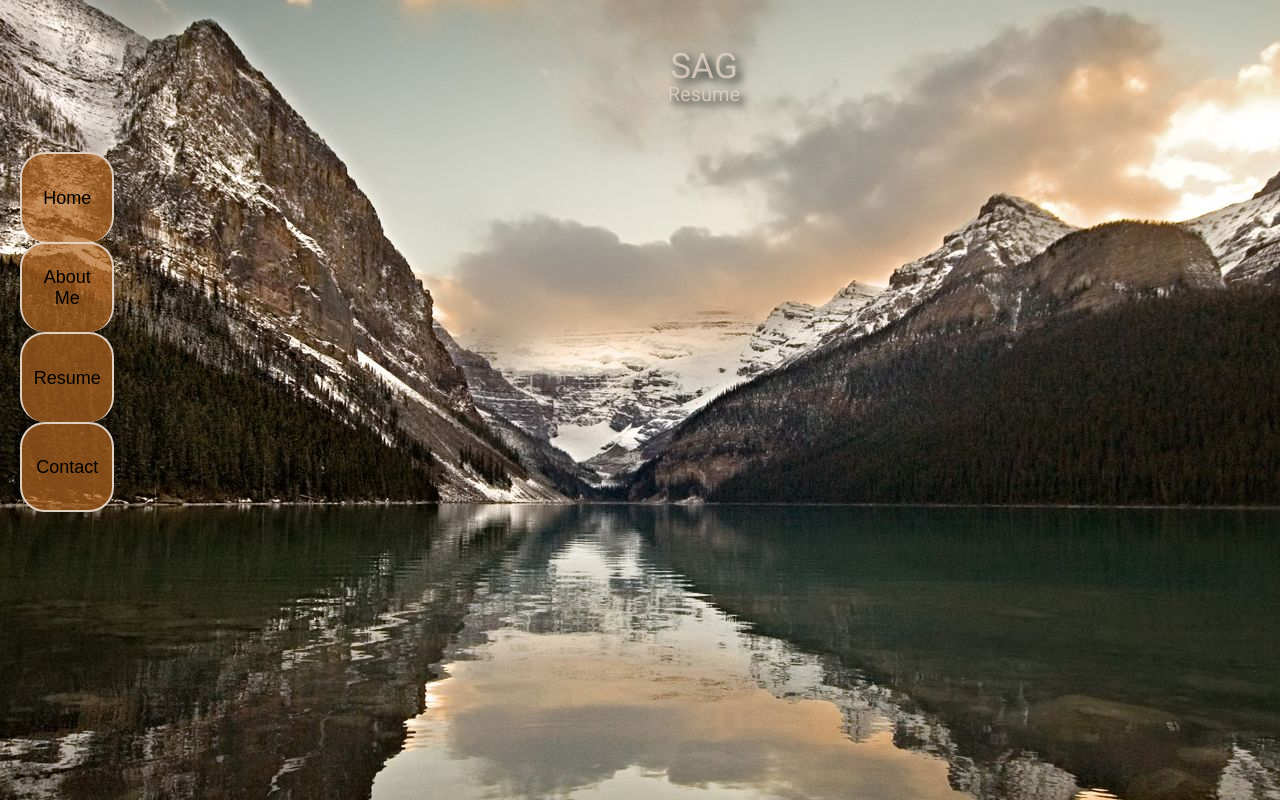
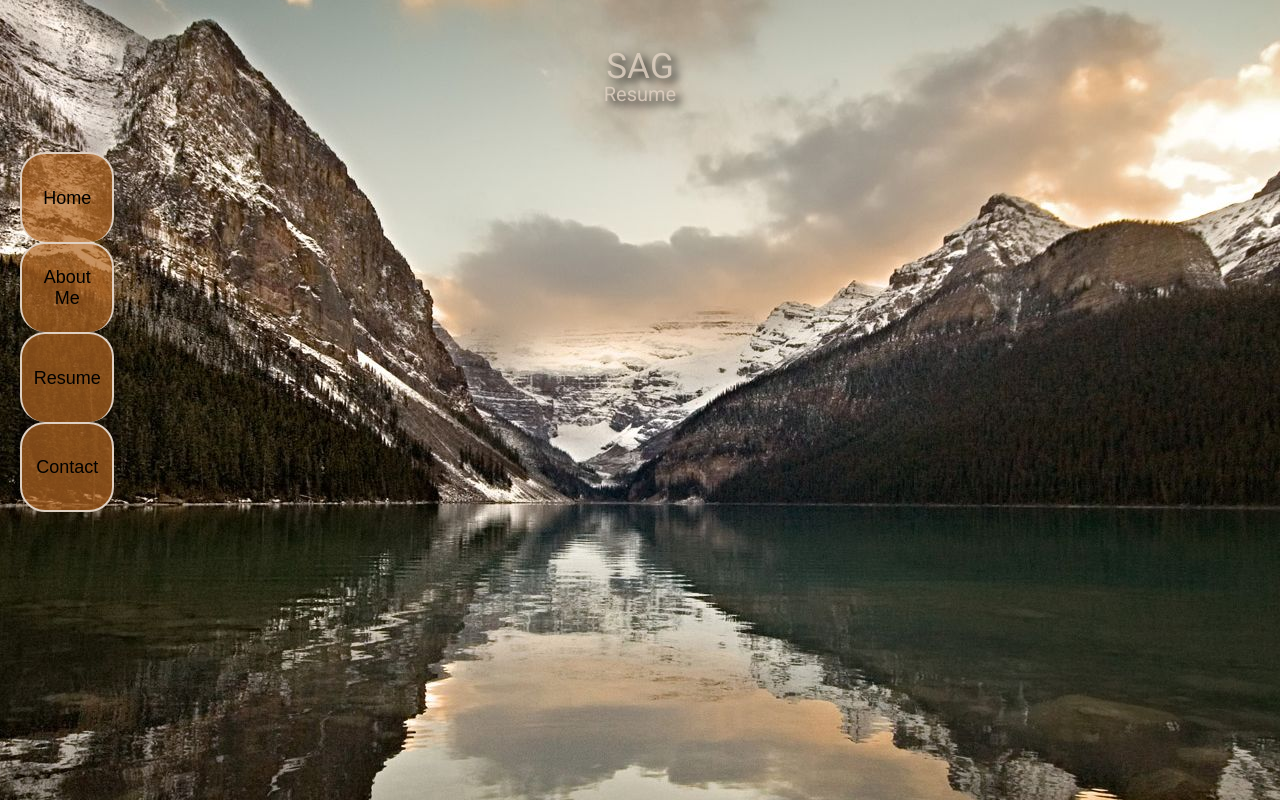
Before and after one commit to AndreiGabriel17/CV-Page, a plain HTML site: page index.html in a window 1280 px wide. Drawn offline with Linux system fonts and the light colour scheme.

Commit message:
Changing header center

```diff
--- a/src/style.css
+++ b/src/style.css
@@ -28,7 +28,7 @@ body{
 /* Header */
 
 .header{
-    grid-area: 1 / 2 / 1 / 2;
+    grid-area: 1 / 1 / 1 / 4;
     display: flex;
     flex-direction: column;
     justify-content: center;
```
